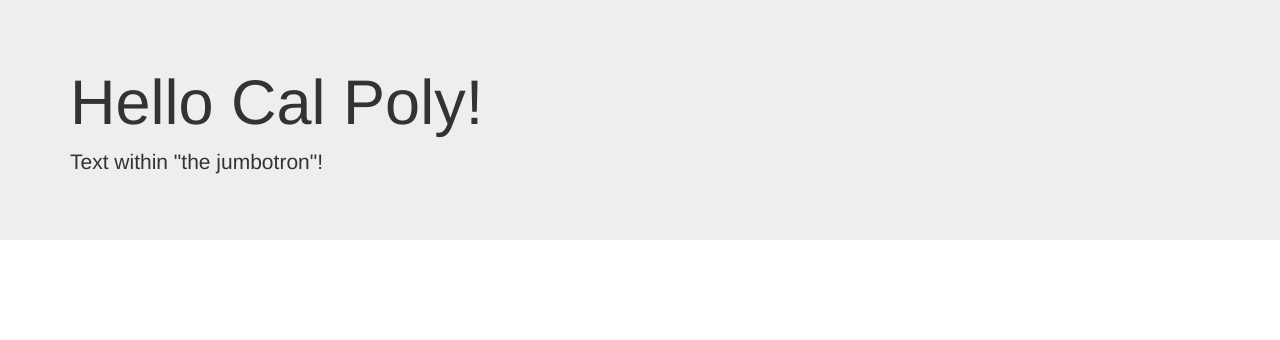
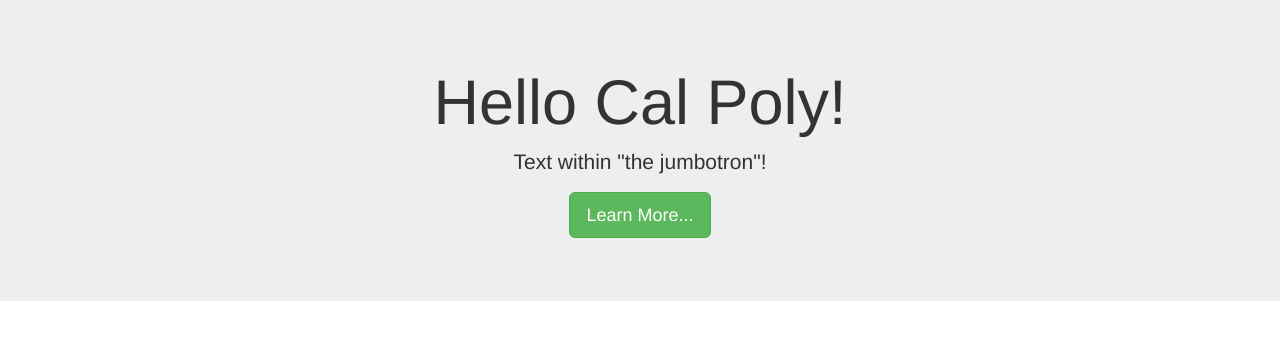
Before and after one commit to mkyaw/CIS311, a plain HTML site: page AssignmentOne/index.html in a window 1280 px wide. Drawn offline with Linux system fonts and the light colour scheme.

Commit message:
Add Bootstrap submit button

```diff
--- a/AssignmentOne/index.html
+++ b/AssignmentOne/index.html
@@ -12,10 +12,11 @@
     </head>
     <body>
         <!-- main jumbotron -->
-        <div class="jumbotron">
+        <div class="jumbotron text-center">
             <div class="container">
                 <h1>Hello Cal Poly!</h1>
                 <p>Text within "the jumbotron"!</p>
+                <p><a class="btn btn-success btn-lg" href="#">Learn More...</a></p>
             </div>
         </div>
     </body>
```
